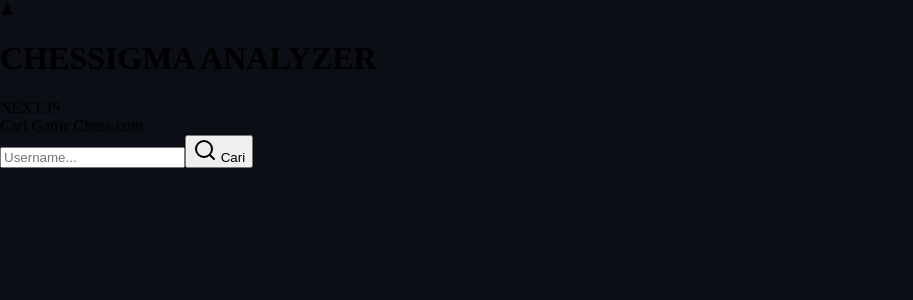
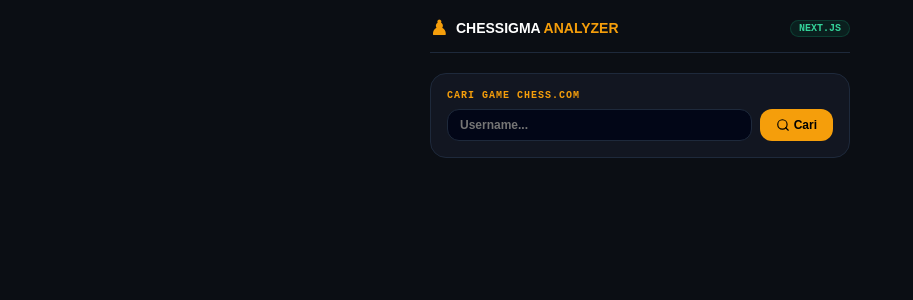
Before and after one commit to dmasamone-cell/chessan, a Next.js app: page / in a window 1280 px wide. Shown: the top 300 px of the page, without its empty margins (0-913 px from the left). Built offline with nearby package versions, Linux system fonts and the light colour scheme.

Commit message:
Update page.tsx

```diff
--- a/app/page.tsx
+++ b/app/page.tsx
@@ -2,7 +2,7 @@
 
 import React, { useState } from 'react';
 import { Chess } from 'chess.js';
-import { Chessboard } from 'react-chessboard/react-chessboard';
+import { Chessboard } from 'react-chessboard';
 import { Search, RotateCcw, ChevronLeft, ChevronRight } from 'lucide-react';
 
 interface GameItem {
@@ -185,69 +185,69 @@
   }
 
   return (
-    <main className="min-h-screen bg-[#0b0e14] text-slate-100 font-sans p-4">
-      <div className="max-w-md mx-auto space-y-5">
+    <main style={{ minHeight: '100vh', backgroundColor: '#0b0e14', color: '#f8fafc', fontFamily: 'sans-serif', padding: '16px' }}>
+      <div style={{ maxWidth: '420px', margin: '0 auto' }}>
 
         {/* Header */}
-        <header className="flex items-center justify-between pb-3 border-b border-slate-800">
-          <div className="flex items-center gap-2">
-            <span className="text-amber-500 font-black text-xl">♟</span>
-            <h1 className="font-extrabold text-sm tracking-tight text-white">
-              CHESSIGMA <span className="text-amber-500">ANALYZER</span>
+        <header style={{ display: 'flex', alignItems: 'center', justifyContent: 'space-between', paddingBottom: '12px', borderBottom: '1px solid #1e293b', marginBottom: '20px' }}>
+          <div style={{ display: 'flex', alignItems: 'center', gap: '8px' }}>
+            <span style={{ color: '#f59e0b', fontWeight: 900, fontSize: '20px' }}>♟</span>
+            <h1 style={{ fontWeight: 800, fontSize: '14px', margin: 0, color: '#fff' }}>
+              CHESSIGMA <span style={{ color: '#f59e0b' }}>ANALYZER</span>
             </h1>
           </div>
-          <span className="text-[10px] font-mono bg-emerald-500/10 text-emerald-400 border border-emerald-500/20 px-2 py-0.5 rounded-full font-bold">
+          <span style={{ fontSize: '10px', fontFamily: 'monospace', background: 'rgba(16, 185, 129, 0.1)', color: '#34d399', border: '1px solid rgba(16, 185, 129, 0.2)', padding: '2px 8px', borderRadius: '12px', fontWeight: 'bold' }}>
             NEXT.JS
           </span>
         </header>
 
         {/* Input Form */}
-        <div className="bg-[#121621] border border-slate-800 rounded-2xl p-4 space-y-3">
-          <span className="text-[10px] font-mono font-bold text-amber-500 uppercase tracking-widest block">
+        <div style={{ background: '#121621', border: '1px solid #1e293b', borderRadius: '16px', padding: '16px', marginBottom: '16px' }}>
+          <span style={{ fontSize: '10px', fontFamily: 'monospace', fontWeight: 'bold', color: '#f59e0b', textTransform: 'uppercase', letterSpacing: '1px', display: 'block', marginBottom: '8px' }}>
             Cari Game Chess.com
           </span>
-          <div className="flex gap-2">
+          <div style={{ display: 'flex', gap: '8px' }}>
             <input
               type="text"
               placeholder="Username..."
               value={username}
               onChange={(e) => setUsername(e.target.value)}
-              className="flex-1 bg-slate-950 border border-slate-800 rounded-xl px-3 py-2 text-xs font-semibold text-white focus:outline-none focus:border-amber-500"
+              style={{ flex: 1, background: '#020617', border: '1px solid #1e293b', borderRadius: '12px', padding: '8px 12px', fontSize: '12px', fontWeight: 600, color: '#fff', outline: 'none' }}
             />
             <button
               onClick={fetchGameHistory}
               disabled={loading}
-              className="px-4 py-2 bg-amber-500 text-black font-extrabold text-xs rounded-xl flex items-center gap-1"
+              style={{ padding: '8px 16px', background: '#f59e0b', color: '#000', fontWeight: 800, fontSize: '12px', borderRadius: '12px', border: 'none', cursor: 'pointer', display: 'flex', alignItems: 'center', gap: '4px' }}
             >
-              <Search className="w-3.5 h-3.5" /> Cari
+              <Search style={{ width: '14px', height: '14px' }} /> Cari
             </button>
           </div>
-          {statusText && <p className="text-xs text-rose-400 italic">{statusText}</p>}
+          {statusText && <p style={{ fontSize: '12px', color: '#fb7185', fontStyle: 'italic', marginTop: '8px' }}>{statusText}</p>}
         </div>
 
         {/* List Game */}
         {games.length > 0 && !selectedGame && (
-          <div className="bg-[#121621] border border-slate-800 rounded-2xl p-4 space-y-3">
-            <span className="text-xs font-bold text-slate-300 block border-b border-slate-800 pb-2">
+          <div style={{ background: '#121621', border: '1px solid #1e293b', borderRadius: '16px', padding: '16px', marginBottom: '16px' }}>
+            <span style={{ fontSize: '12px', fontWeight: 'bold', color: '#cbd5e1', display: 'block', borderBottom: '1px solid #1e293b', paddingBottom: '8px', marginBottom: '12px' }}>
               10 Match Terbaru
             </span>
-            <div className="space-y-2">
+            <div style={{ display: 'flex', flexDirection: 'column', gap: '8px' }}>
               {games.map((g, idx) => {
                 const isWhite = g.white.username.toLowerCase() === username.toLowerCase();
                 const myData = isWhite ? g.white : g.black;
                 const opponent = isWhite ? g.black : g.white;
 
                 return (
-                  <div key={idx} className="bg-slate-950 p-3 rounded-xl border border-slate-800/80 flex items-center justify-between">
+                  <div key={idx} style={{ background: '#020617', padding: '12px', borderRadius: '12px', border: '1px solid #1e293b', display: 'flex', alignItems: 'center', justifyContent: 'space-between' }}>
                     <div>
-                      <span className="text-[10px] font-mono font-bold text-amber-400 bg-amber-500/10 px-2 py-0.5 rounded">
+                      <span style={{ fontSize: '10px', fontFamily: 'monospace', fontWeight: 'bold', color: '#fbbf24', background: 'rgba(245, 158, 11, 0.1)', padding: '2px 6px', borderRadius: '4px' }}>
                         {myData.result.toUpperCase()}
                       </span>
-                      <p className="text-xs font-bold text-white mt-1">vs {opponent.username} ({opponent.rating})</p>
+                      <p style={{ fontSize: '12px', fontWeight: 'bold', color: '#fff', margin: '4px 0 0 0' }}>vs {opponent.username} ({opponent.rating})</p>
                     </div>
                     <button
                       onClick={() => analyzeGame(g)}
-                      className="px-3 py-1.5 bg-amber-500 text-black font-bold text-xs rounded-lg"
+                      style={{ padding: '6px 12px', background: '#f59e0b', color: '#000', fontWeight: 'bold', fontSize: '12px', borderRadius: '8px', border: 'none', cursor: 'pointer' }}
                     >
                       Analisis ⚡
                     </button>
@@ -260,48 +260,48 @@
 
         {/* Progress */}
         {analyzing && (
-          <div className="bg-[#121621] border border-slate-800 rounded-2xl p-4 space-y-2 text-center">
-            <span className="text-xs font-mono text-slate-400">Menghitung Evaluasi... ({progress}%)</span>
-            <div className="w-full h-2 bg-slate-950 rounded-full overflow-hidden">
-              <div className="h-full bg-amber-500 transition-all duration-150" style={{ width: `${progress}%` }} />
+          <div style={{ background: '#121621', border: '1px solid #1e293b', borderRadius: '16px', padding: '16px', textAlign: 'center', marginBottom: '16px' }}>
+            <span style={{ fontSize: '12px', fontFamily: 'monospace', color: '#94a3b8', display: 'block', marginBottom: '8px' }}>Menghitung Evaluasi... ({progress}%)</span>
+            <div style={{ width: '100%', height: '8px', background: '#020617', borderRadius: '999px', overflow: 'hidden' }}>
+              <div style={{ height: '100%', background: '#f59e0b', width: `${progress}%`, transition: 'width 0.15s ease' }} />
             </div>
           </div>
         )}
 
         {/* Board & Accuracy */}
         {selectedGame && !analyzing && (
-          <div className="bg-[#121621] border border-slate-800 rounded-2xl p-4 space-y-4">
-            <button onClick={() => setSelectedGame(null)} className="text-xs text-amber-400 font-bold">
+          <div style={{ background: '#121621', border: '1px solid #1e293b', borderRadius: '16px', padding: '16px' }}>
+            <button onClick={() => setSelectedGame(null)} style={{ background: 'none', border: 'none', color: '#fbbf24', fontSize: '12px', fontWeight: 'bold', cursor: 'pointer', marginBottom: '16px', padding: 0 }}>
               ← Kembali ke daftar game
             </button>
 
-            <div className="grid grid-cols-2 gap-3 text-center">
-              <div className="bg-slate-950 p-3 rounded-xl border border-slate-800">
-                <span className="text-[10px] font-mono text-slate-500 block">AKURASI PUTIH</span>
-                <span className="text-xl font-black text-emerald-400">{accWhite}%</span>
+            <div style={{ display: 'grid', gridTemplateColumns: '1fr 1fr', gap: '12px', textAlign: 'center', marginBottom: '16px' }}>
+              <div style={{ background: '#020617', padding: '12px', borderRadius: '12px', border: '1px solid #1e293b' }}>
+                <span style={{ fontSize: '10px', fontFamily: 'monospace', color: '#64748b', display: 'block' }}>AKURASI PUTIH</span>
+                <span style={{ fontSize: '20px', fontWeight: 900, color: '#34d399' }}>{accWhite}%</span>
               </div>
-              <div className="bg-slate-950 p-3 rounded-xl border border-slate-800">
-                <span className="text-[10px] font-mono text-slate-500 block">AKURASI HITAM</span>
-                <span className="text-xl font-black text-emerald-400">{accBlack}%</span>
+              <div style={{ background: '#020617', padding: '12px', borderRadius: '12px', border: '1px solid #1e293b' }}>
+                <span style={{ fontSize: '10px', fontFamily: 'monospace', color: '#64748b', display: 'block' }}>AKURASI HITAM</span>
+                <span style={{ fontSize: '20px', fontWeight: 900, color: '#34d399' }}>{accBlack}%</span>
               </div>
             </div>
 
-            <div className="rounded-xl overflow-hidden border border-slate-800">
+            <div style={{ borderRadius: '12px', overflow: 'hidden', border: '1px solid #1e293b', marginBottom: '16px' }}>
               <Chessboard
                 position={reviewChess.fen()}
                 customSquareStyles={customSquareStyles}
               />
             </div>
 
-            <div className="flex gap-2">
-              <button onClick={() => goToMove(-1)} className="flex-1 py-2.5 bg-slate-800 rounded-xl flex items-center justify-center">
-                <RotateCcw className="w-4 h-4" />
+            <div style={{ display: 'flex', gap: '8px' }}>
+              <button onClick={() => goToMove(-1)} style={{ flex: 1, padding: '10px 0', background: '#1e293b', border: 'none', borderRadius: '12px', color: '#fff', cursor: 'pointer', display: 'flex', alignItems: 'center', justifyContent: 'center' }}>
+                <RotateCcw style={{ width: '16px', height: '16px' }} />
               </button>
-              <button onClick={() => goToMove(currentMoveIdx - 1)} className="flex-1 py-2.5 bg-slate-800 rounded-xl flex items-center justify-center">
-                <ChevronLeft className="w-4 h-4" />
+              <button onClick={() => goToMove(currentMoveIdx - 1)} style={{ flex: 1, padding: '10px 0', background: '#1e293b', border: 'none', borderRadius: '12px', color: '#fff', cursor: 'pointer', display: 'flex', alignItems: 'center', justifyContent: 'center' }}>
+                <ChevronLeft style={{ width: '16px', height: '16px' }} />
               </button>
-              <button onClick={() => goToMove(currentMoveIdx + 1)} className="flex-1 py-2.5 bg-slate-800 rounded-xl flex items-center justify-center">
-                <ChevronRight className="w-4 h-4" />
+              <button onClick={() => goToMove(currentMoveIdx + 1)} style={{ flex: 1, padding: '10px 0', background: '#1e293b', border: 'none', borderRadius: '12px', color: '#fff', cursor: 'pointer', display: 'flex', alignItems: 'center', justifyContent: 'center' }}>
+                <ChevronRight style={{ width: '16px', height: '16px' }} />
               </button>
             </div>
           </div>
```
